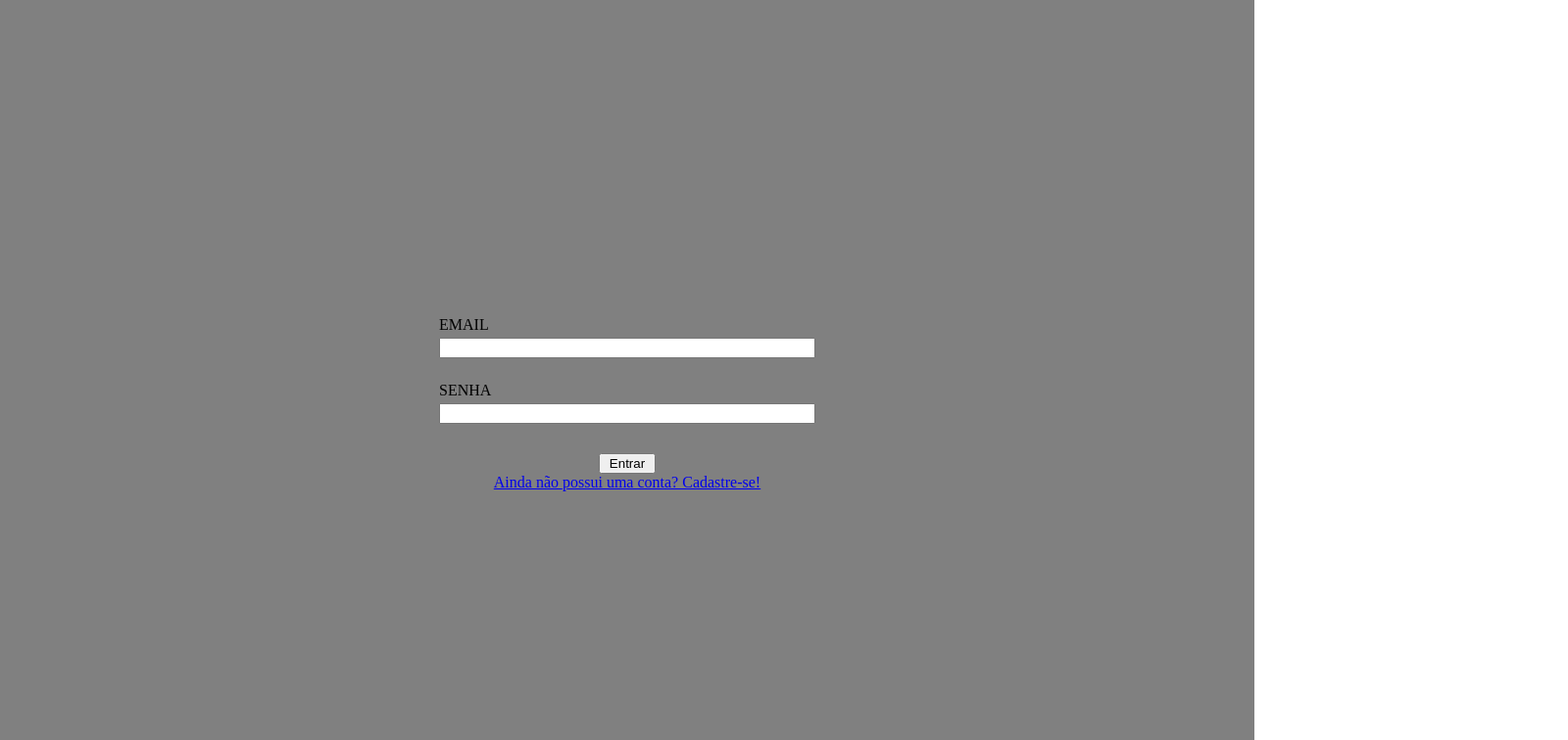
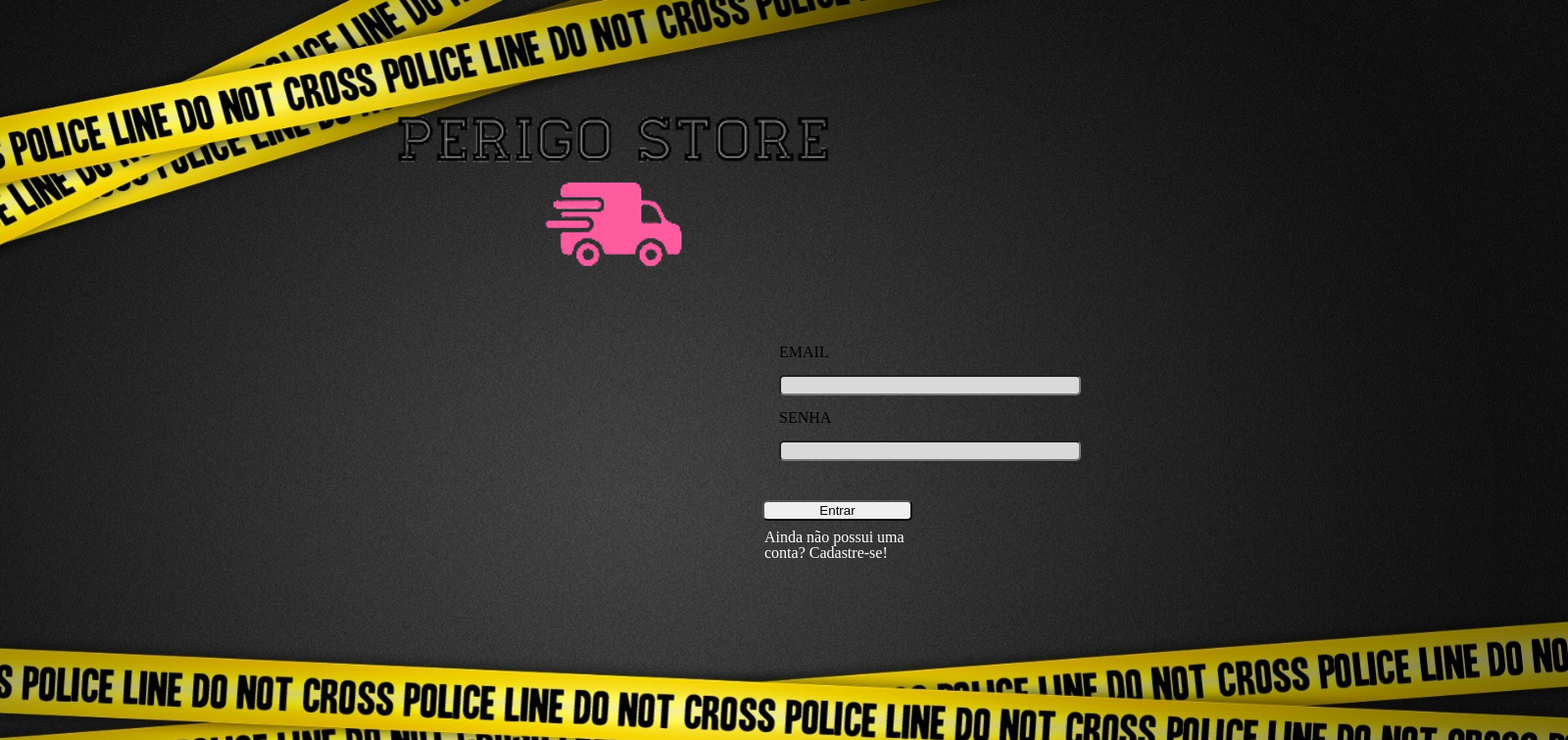
Before and after one commit to williamcosta52/E-commerce-front-end, a React (Create React App) app: page /login in a window 1280 px wide. Shown: the top 756 px of the page at 98% size, 1600 px wide, since content can reach past the window. Built offline with nearby package versions, Linux system fonts and the light colour scheme.

Commit message:
mudanças de CSS

```diff
--- a/src/components/Header.js
+++ b/src/components/Header.js
@@ -1,13 +1,16 @@
 import styled from "styled-components";
 import logo from "../assets/logo.png";
 import van from "../assets/van.jpg";
+import { useNavigate } from "react-router-dom";
 
 export default function Header() {
+	const navigate = useNavigate();
+
 	return (
 		<HeaderStyled>
 			<Logo src={logo} alt="logo" />
 			<input placeholder="Vasculhar" />
-			<Cart src={van} alt="cart" />
+			<Cart onClick={() => navigate("/cart")} src={van} alt="cart" />
 		</HeaderStyled>
 	);
 }
--- a/src/constants/BackgroundSign.js
+++ b/src/constants/BackgroundSign.js
@@ -1,19 +1,20 @@
 import styled from "styled-components";
 import fita from "../assets/fita.png";
 import logo from "../assets/logo.png";
+import { useNavigate } from "react-router-dom";
 
 export default function BackgroundSign() {
+	const navigate = useNavigate();
 	return (
 		<Container>
 			<Img src={fita} alt="fita" />
-			<Logo src={logo} alt="logo" />
+			<Logo onClick={() => navigate("/home")} src={logo} alt="logo" />
 		</Container>
 	);
 }
-
 const Img = styled.img`
 	width: 1920px;
-	height: 880px;
+	height: 912px;
 `;
 const Logo = styled.img`
 	width: 500px;
--- a/src/pages/DarkPage.js
+++ b/src/pages/DarkPage.js
@@ -8,7 +8,7 @@ export default function DarkPage() {
 		navigate("/exit");
 	}
 	function enterStore() {
-		navigate("/home");
+		navigate("/login");
 	}
 
 	return (
@@ -38,7 +38,7 @@ const Dark = styled.div`
 		text-align: center;
 		font-family: "Jua", sans-serif;
 	}
-`
+`;
 
 const DivButtons = styled.div`
 	display: flex;
--- a/src/pages/Home.js
+++ b/src/pages/Home.js
@@ -1,8 +1,7 @@
 import styled from "styled-components";
 import Header from "../components/Header";
-import { useState } from "react";
+import { useState, useEffect } from "react";
 import axios from "axios";
-import { useEffect } from "react";
 import { Link } from "react-router-dom";
 
 export default function Home() {
--- a/src/pages/LoginPage.js
+++ b/src/pages/LoginPage.js
@@ -1,44 +1,41 @@
-import axios from "axios"
-import { useState } from "react"
-import { Link, useNavigate } from "react-router-dom"
-import styled from "styled-components"
+import axios from "axios";
+import { useState } from "react";
+import { Link, useNavigate } from "react-router-dom";
+import styled from "styled-components";
+import BackgroundSign from "../constants/BackgroundSign";
 
+export default function LoginPage() {
+	const url = `http://localhost:5000`;
 
+	const navigate = useNavigate();
+	const [email, setEmail] = useState("");
+	const [password, setPassword] = useState("");
 
-export default function LoginPage(){
-    const url = `http://localhost:5000`
+	function fazerLogin(e) {
+		e.preventDefault();
+		const body = { email, password };
 
-const navigate = useNavigate()
-    const [email, setEmail]=useState("")
-    const [password, setPassword]=useState("")
-
-
-
-function fazerLogin(e){
-    e.preventDefault()
-    const body = {email, password}
-
-    const login = axios.post(`${url}/login`, body)
-    login.then((res)=> {
-        console.log(res.data)
-        setEmail("")
-        setPassword("")
-        navigate("/home")
-    })
-    login.catch((err)=> {
-        console.log(err.response.data)
-    })
-
+		const login = axios.post(`${url}/login`, body);
+		login.then((res) => {
+			console.log(res.data);
+			setEmail("");
+			setPassword("");
+			navigate("/home");
+		});
+		login.catch((err) => {
+			console.log(err.response.data);
+		});
 	}
-
 	return (
 		<PageContainer>
+			<BackgroundSign />
 			<LoginContainer>
 				<form onSubmit={fazerLogin}>
 					<label htmlFor="email">EMAIL</label>
 					<input
 						id="email"
 						value={email}
+						required
 						onChange={(e) => setEmail(e.target.value)}
 					/>
 					<label htmlFor="senha">SENHA</label>
@@ -46,16 +43,15 @@ function fazerLogin(e){
 						id="senha"
 						type="password"
 						value={password}
+						required
 						onChange={(e) => setPassword(e.target.value)}
 					/>
 					<button type="submit">Entrar</button>
 				</form>
-    <Link to="sing-up">Ainda não possui uma conta? Cadastre-se!</Link>
+				<Link to="/signup">Ainda não possui uma conta? Cadastre-se!</Link>
 			</LoginContainer>
-
-
 		</PageContainer>
-    )
+	);
 }
 const PageContainer = styled.div`
 	background-color: #808080;
@@ -64,7 +60,8 @@ height: 100vh;
 	display: flex;
 	flex-direction: column;
 	align-items: center;
-`
+	position: relative;
+`;
 
 const LoginContainer = styled.div`
 	margin: auto;
@@ -73,21 +70,43 @@ height: 40%;
 	display: flex;
 	flex-direction: column;
 	justify-content: space-evenly;
-form{
+	z-index: 1;
+	left: 780px;
+	top: 300px;
+	position: absolute;
+	form {
 		height: 40%;
 		display: flex;
 		flex-direction: column;
+		input {
+			width: 300px;
+			height: 90px;
+			background: #d9d9d9;
+			margin: 10px 15px;
+			border-radius: 5px;
+			::placeholder {
+				color: black;
+				font-family: "Jua", sans-serif;
 			}
-label{
-    margin-top: 25px;
-    margin-bottom: 5px;
 		}
-button{
-    width: 15%;
+		button {
+			margin-right: 235px;
+			border-radius: 5px;
+			width: 40%;
 			align-self: center;
 			margin-top: 30px;
 		}
-a{
+	}
+	label {
+		margin-top: 25px;
+		margin-bottom: 5px;
+		margin: 5px 15px;
+	}
+	a {
 		align-self: center;
+		text-decoration: none;
+		color: white;
+		margin-right: 235px;
+		margin-top: 20px;
 	}
-`
+`;
```
Lines whose indentation alone changed are shown as unchanged.
